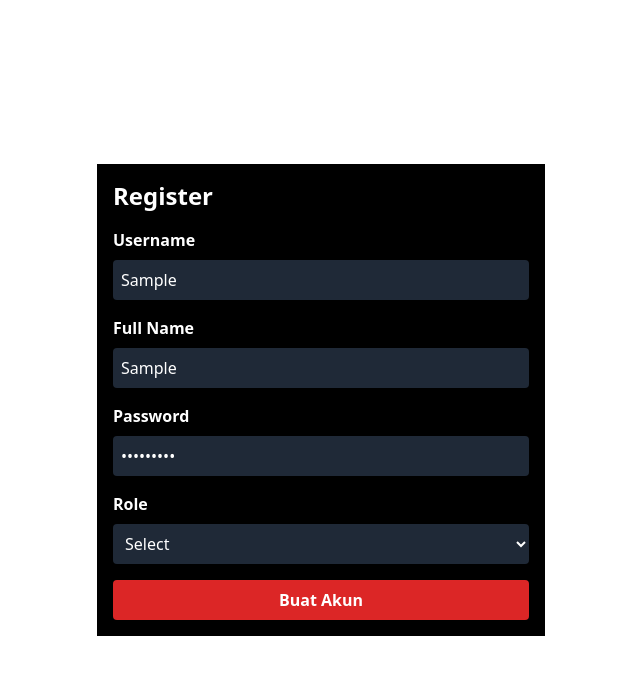
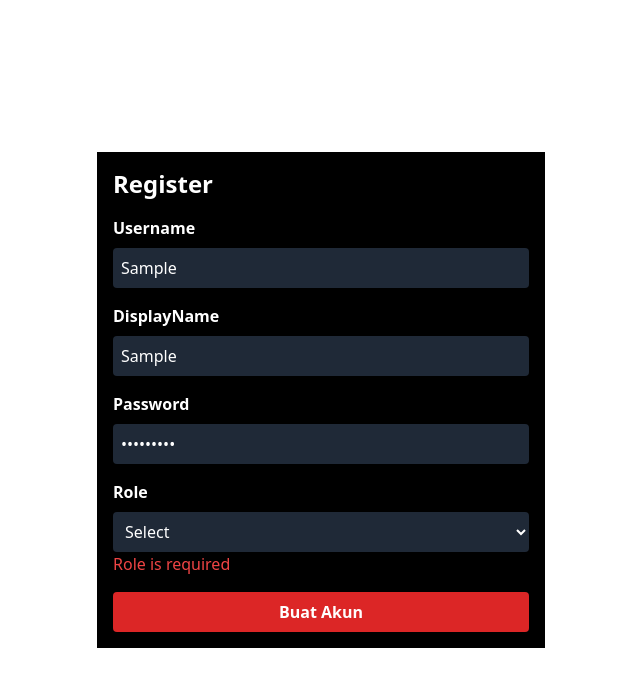
Before and after one commit to IrsyadNafiA/belejar-iseng, a React (Vite) app in the folder frontend/: page /register in a window 1280 px wide. Both pictures are taken after typing "Sample", "Sample", "Sample123" into the empty fields and a click on the button "Buat Akun". Shown: the top 686 px of the page, without its empty margins (319-959 px from the left). Built offline with nearby package versions, Linux system fonts and the light colour scheme.

Commit message:
register page form validation & update error validation on form component

```diff
--- a/frontend/src/components/Form/FormControl.jsx
+++ b/frontend/src/components/Form/FormControl.jsx
@@ -1,29 +1,53 @@
 import PropTypes from "prop-types";
 
-const FormControlInput = (props) => {
+const FormControlInput = ({ label, type, options, formik }) => {
   return (
     <div className="mb-4">
       <label
-        htmlFor={props.label}
+        htmlFor={label}
         className="block text-white font-bold mb-2 capitalize"
       >
-        {props.label}
+        {label}
       </label>
-      <input
-        type={props.type}
-        id={props.label}
-        name={props.label}
-        onChange={props.onChange}
-        className="w-full p-2 bg-gray-800 text-white rounded"
-      />
+      {type === "select" ? (
+        <select
+          name={label}
+          id={label}
+          onChange={formik.handleChange} // Gunakan Formik handleChange
+          onBlur={formik.handleBlur} // Tambahkan Formik handleBlur
+          value={formik.values[label]} // Nilai dari Formik state
+          className="w-full p-2 bg-gray-800 text-white rounded capitalize"
+        >
+          <option value="">Select</option>
+          {options.map((option, index) => (
+            <option key={index} value={option}>
+              {option}
+            </option>
+          ))}
+        </select>
+      ) : (
+        <input
+          type={type}
+          id={label}
+          name={label}
+          onChange={formik.handleChange} // Gunakan Formik handleChange
+          onBlur={formik.handleBlur} // Tambahkan Formik handleBlur
+          value={formik.values[label]} // Nilai dari Formik state
+          className="w-full p-2 bg-gray-800 text-white rounded"
+        />
+      )}
+      {formik.errors[label] && formik.touched[label] && (
+        <div className="text-red-500 mb-2">{formik.errors[label]}</div>
+      )}
     </div>
   );
 };
 
 FormControlInput.propTypes = {
-  label: PropTypes.string,
-  type: PropTypes.string,
-  onChange: PropTypes.func,
+  label: PropTypes.string.isRequired,
+  type: PropTypes.string.isRequired,
+  options: PropTypes.array,
+  formik: PropTypes.object.isRequired, // Tambahkan formik sebagai prop
 };
 
 export { FormControlInput };
--- a/frontend/src/pages/Auth/Login.jsx
+++ b/frontend/src/pages/Auth/Login.jsx
@@ -2,8 +2,8 @@ import axios from "axios";
 // import { useState } from "react";
 import { FormControlInput } from "../../components/Form/FormControl";
 import { useFormik } from "formik";
-import * as Yup from "yup";
 import AlertComponent from "../../components/SweetAlert/AlertComponent";
+import { loginSchema } from "../../utils/validations/userValidation";
 
 const Login = () => {
   const loginUser = async () => {
@@ -36,38 +36,21 @@ const Login = () => {
       password: "",
     },
     onSubmit: loginUser,
-    validationSchema: Yup.object().shape({
-      username: Yup.string().required("Username harus diisi!"),
-      password: Yup.string().required("Password harus diisi!"),
-    }),
+    validationSchema: loginSchema,
   });
 
-  const handleChange = (e) => {
-    const { name, value } = e.target;
-    formik.setFieldValue(name, value);
-  };
+  // const handleChange = (e) => {
+  //   const { name, value } = e.target;
+  //   formik.setFieldValue(name, value);
+  // };
 
   return (
     <div className="w-full h-screen flex justify-center items-center">
       <div className="w-full max-w-md p-4 bg-black">
         <h1 className="text-2xl font-bold text-white mb-4">Login</h1>
         <form onSubmit={formik.handleSubmit}>
-          <FormControlInput
-            label="username"
-            type="text"
-            onChange={handleChange}
-          />
-          {formik.errors.username && formik.touched.username && (
-            <div className="text-red-500 mb-2">{formik.errors.username}</div>
-          )}
-          <FormControlInput
-            label="password"
-            type="password"
-            onChange={handleChange}
-          />
-          {formik.errors.password && formik.touched.password && (
-            <div className="text-red-500 mb-2">{formik.errors.password}</div>
-          )}
+          <FormControlInput label="username" type="text" formik={formik} />
+          <FormControlInput label="password" type="password" formik={formik} />
           <button
             type="submit"
             className="w-full p-2 bg-red-600 text-white font-bold rounded hover:bg-red-700 transition duration-300 ease-in-out"
--- a/frontend/src/pages/Auth/Register.jsx
+++ b/frontend/src/pages/Auth/Register.jsx
@@ -1,100 +1,66 @@
 import axios from "axios";
-import { useState } from "react";
+import { FormControlInput } from "../../components/Form/FormControl";
+import { useFormik } from "formik";
+import { registerSchema } from "../../utils/validations/userValidation";
+import AlertComponent from "../../components/SweetAlert/AlertComponent";
 
 const Register = () => {
-  const [newData, setNewData] = useState({});
+  const registerUser = async () => {
+    if (formik.values.role === "default") {
+      alert("Pilih role terlebih dahulu!");
+      return;
+    } else {
+      try {
+        await axios.post("http://localhost:3000/api/register", formik.values, {
+          withCredentials: true,
+        });
+        AlertComponent.success(
+          "Register Berhasil!",
+          "Anda akan diarahkan ke login."
+        );
 
-  const handleChange = (e) => {
-    const name = e.target.name;
-    const value = e.target.value;
-    setNewData((values) => ({ ...values, [name]: value }));
+        setTimeout(() => {
+          window.location.href = "/login";
+        }, 1500);
+      } catch (error) {
+        AlertComponent.error(
+          "Register Gagal!",
+          error.response?.data?.message || "Terjadi kesalahan saat register."
+        );
+      }
+    }
   };
 
-  const handleSubmit = async (e) => {
-    e.preventDefault();
-    if (
-      !newData.username ||
-      !newData.displayName ||
-      !newData.password ||
-      !newData.role
-    ) {
-      alert("Semua field harus diisi!");
-      return;
-    }
-    try {
-      await axios.post("http://localhost:3000/api/register", newData);
-      alert("Register Berhasil");
-      window.location.href = "/login";
-    } catch (error) {
-      console.error("error register data: ", error);
-    }
-  };
+  const formik = useFormik({
+    initialValues: {
+      username: "",
+      displayName: "",
+      password: "",
+      role: "",
+    },
+    onSubmit: registerUser,
+    validationSchema: registerSchema,
+  });
+
+  // const handleChange = (e) => {
+  //   const { name, value } = e.target;
+  //   formik.setFieldValue(name, value);
+  // };
 
   return (
     <div className="w-full h-screen flex justify-center items-center">
       <div className="w-full max-w-md p-4 bg-black">
         <h1 className="text-2xl font-bold text-white mb-4">Register</h1>
-        <form onSubmit={handleSubmit}>
-          <div className="mb-4">
-            <label
-              htmlFor="username"
-              className="block text-white font-bold mb-2"
-            >
-              Username
-            </label>
-            <input
-              type="text"
-              id="username"
-              name="username"
-              onChange={handleChange}
-              className="w-full p-2 bg-gray-800 text-white rounded"
-            />
-          </div>
-          <div className="mb-4">
-            <label
-              htmlFor="displayName"
-              className="block text-white font-bold mb-2"
-            >
-              Full Name
-            </label>
-            <input
-              type="text"
-              id="displayName"
-              name="displayName"
-              onChange={handleChange}
-              className="w-full p-2 bg-gray-800 text-white rounded"
-            />
-          </div>
-          <div className="mb-4">
-            <label
-              htmlFor="password"
-              className="block text-white font-bold mb-2"
-            >
-              Password
-            </label>
-            <input
-              type="password"
-              id="password"
-              name="password"
-              onChange={handleChange}
-              className="w-full p-2 bg-gray-800 text-white rounded"
-            />
-          </div>
-          <div className="mb-4">
-            <label htmlFor="role" className="block text-white font-bold mb-2">
-              Role
-            </label>
-            <select
-              name="role"
-              id="role"
-              onChange={handleChange}
-              className="w-full p-2 bg-gray-800 text-white rounded"
-            >
-              <option>Select</option>
-              <option value="user">User</option>
-              <option value="admin">Admin</option>
-            </select>
-          </div>
+        <form onSubmit={formik.handleSubmit}>
+          <FormControlInput label="username" type="text" formik={formik} />
+          <FormControlInput label="displayName" type="text" formik={formik} />
+          <FormControlInput label="password" type="password" formik={formik} />
+          <FormControlInput
+            label="role"
+            type="select"
+            formik={formik}
+            options={["user", "admin"]}
+          />
           <button
             type="submit"
             className="w-full p-2 bg-red-600 text-white font-bold rounded hover:bg-red-700 transition duration-300 ease-in-out"
--- a/frontend/src/pages/Dashboard/dashboardIndex.jsx
+++ b/frontend/src/pages/Dashboard/dashboardIndex.jsx
@@ -1,5 +1,6 @@
 import axios from "axios";
 import { useEffect, useState } from "react";
+import AlertComponent from "../../components/SweetAlert/AlertComponent";
 
 const Dashboard = () => {
   const [user, setUser] = useState(null);
@@ -15,9 +16,13 @@ const Dashboard = () => {
         );
         setUser(response.data);
       } catch (error) {
-        console.error(error);
-        alert("Anda belum login");
-        window.location.href = "/login";
+        AlertComponent.error(
+          "Anda belum login!",
+          error.response?.data?.message || "Login terlebih dahulu!"
+        );
+        setTimeout(() => {
+          window.location.href = error.response?.data?.redirect;
+        }, 1500);
       }
     };
     fetchUser();
@@ -34,7 +39,13 @@ const Dashboard = () => {
       );
       window.location.href = "/login";
     } catch (error) {
-      console.error(error);
+      AlertComponent.error(
+        "Anda belum login!",
+        error.response?.data?.message || "Login terlebih dahulu!"
+      );
+      setTimeout(() => {
+        window.location.href = error.response?.data?.redirect;
+      }, 1500);
     }
   };
 
--- /dev/null
+++ b/frontend/src/utils/validations/userValidation.jsx
@@ -0,0 +1,22 @@
+import * as Yup from "yup";
+
+const registerSchema = Yup.object().shape({
+  username: Yup.string().required("Username is required").min(5).max(20),
+  displayName: Yup.string().required("Display Name is required"),
+  password: Yup.string()
+    .required("Password is required")
+    .min(8)
+    .max(32)
+    .matches(
+      /^(?=.*[A-Za-z])(?=.*\d)[A-Za-z\d]{8,32}$/,
+      "Password must contain at least one letter and one number"
+    ),
+  role: Yup.string().required("Role is required"),
+});
+
+const loginSchema = Yup.object().shape({
+  username: Yup.string().required("Username harus diisi!"),
+  password: Yup.string().required("Password harus diisi!"),
+});
+
+export { registerSchema, loginSchema };
```
